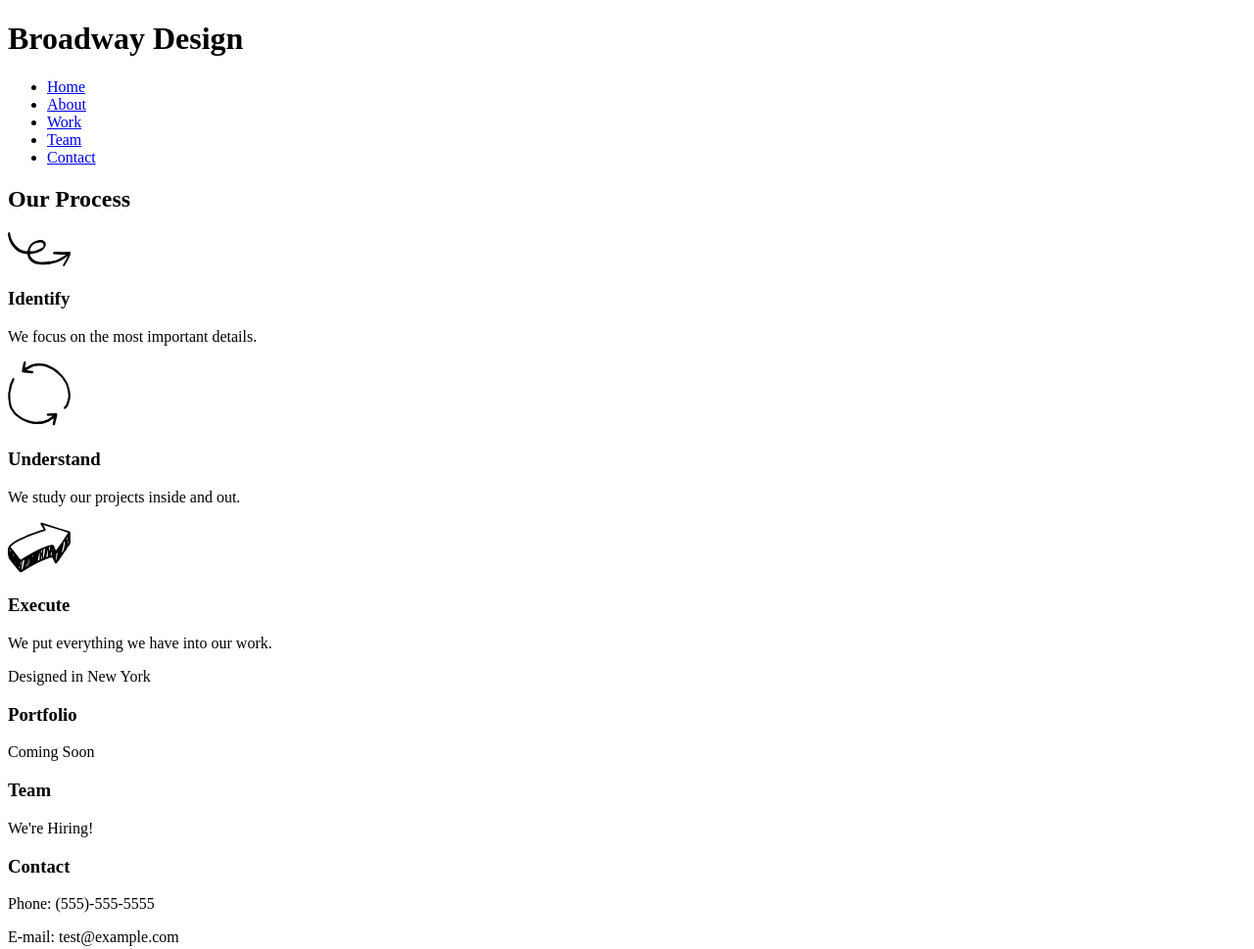
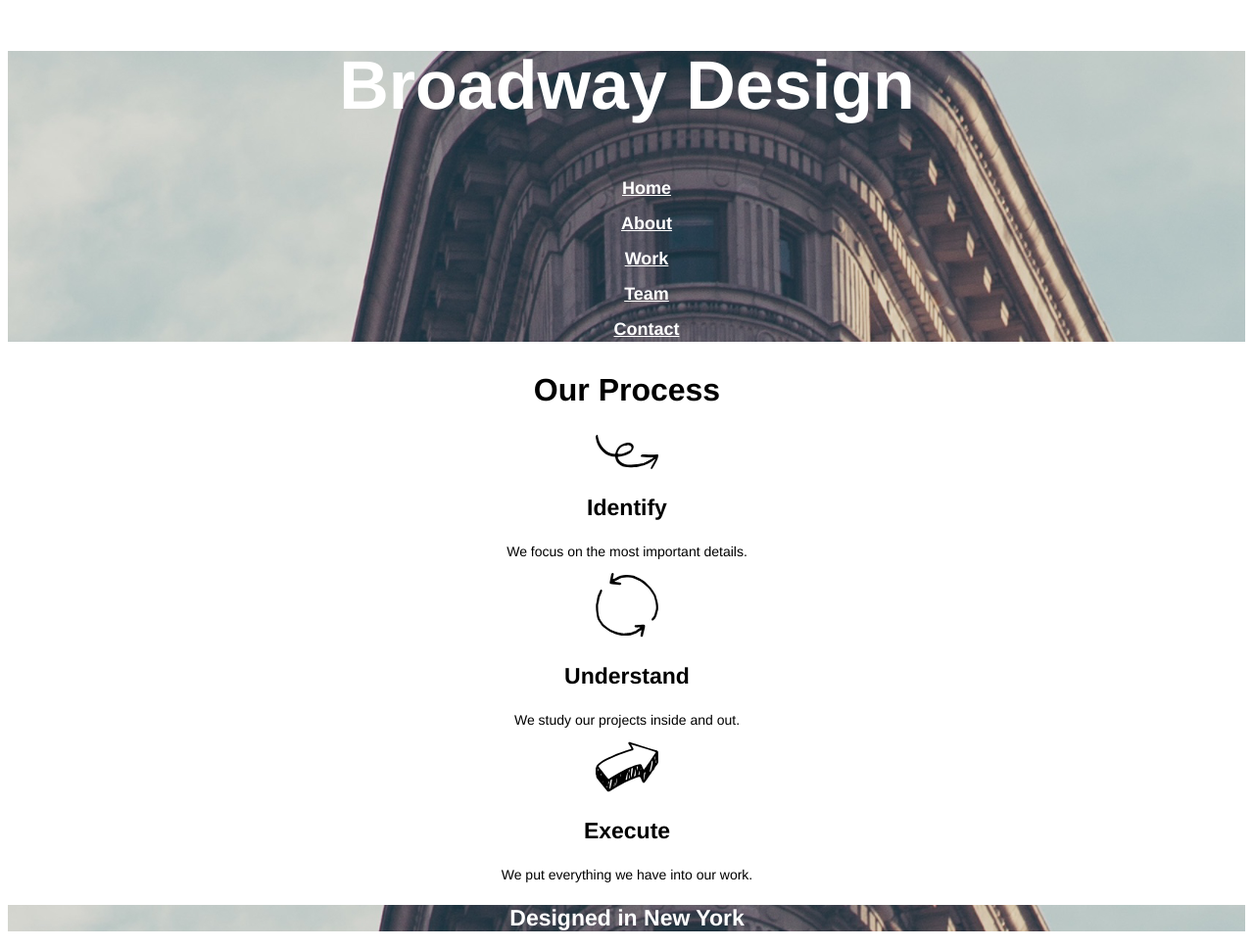
Before and after one commit to pdiezvig/broadway, a plain HTML site: page index.html in a window 1280 px wide. Shown: the top 969 px of the page at 98% size. Drawn offline with Linux system fonts and the light colour scheme.

Commit message:
Complete version

```diff
--- a/index.html
+++ b/index.html
@@ -2,7 +2,7 @@
 <html>
   <head>
     <meta charset="utf-8">
-    <link href="./resources/css/style.css" type="text/css" rel="stylesheet" />
+    <link href="./resources/css/styles.css" type="text/css" rel="stylesheet" />
     <title>Broadway Design</title>
   </head>
   <body>
@@ -40,8 +40,8 @@
 
     <!-- Separator -->
 
-    <div class="separator">
-      <p>Designed in New York</p>
+    <div>
+      <p class="separator">Designed in New York</p>
     </div>
 
 
--- a/resources/css/styles.css
+++ b/resources/css/styles.css
@@ -15,35 +15,48 @@ h1 {
 h2 {
   font-size: 32px;
   font-weight: bold;
-  color: grey;
 }
 
 h3 {
   font-size: 23px;
   font-weight: bold;
-  color: grey;
 }
 
 p {
   font-size: 14px;
-  color: gray;
+}
+
+a {
+  color: white;
+}
+
+ul {
+  list-style-type: none;
+  font-size: 18px;
+  color: white;
+  font-weight: bold;
+  line-height: 36px;
 }
 
 /* Style for header */
 .header {
-  background-image: url("./resources/img/the-flatiron-building.png");
+  background-image: url("../img/the-flatiron-building.png");
+  background-repeat: no-repeat;
+  background-position: right;
 }
 
 /* Style for separator */
 .separator {
-  background-image: url("./resources/img/the-flatiron-building.png");
+  background-image: url("../img/the-flatiron-building.png");
+  background-repeat: no-repeat;
+  background-position: right;
   font-size: 23px;
   font-weight: bold;
   color: white;
 }
 
 /* Style for CopyRight footer */
-.copyright {
+.footer {
   text-align: left;
   font-size: 11px;
   background-color: dimgray;
```
